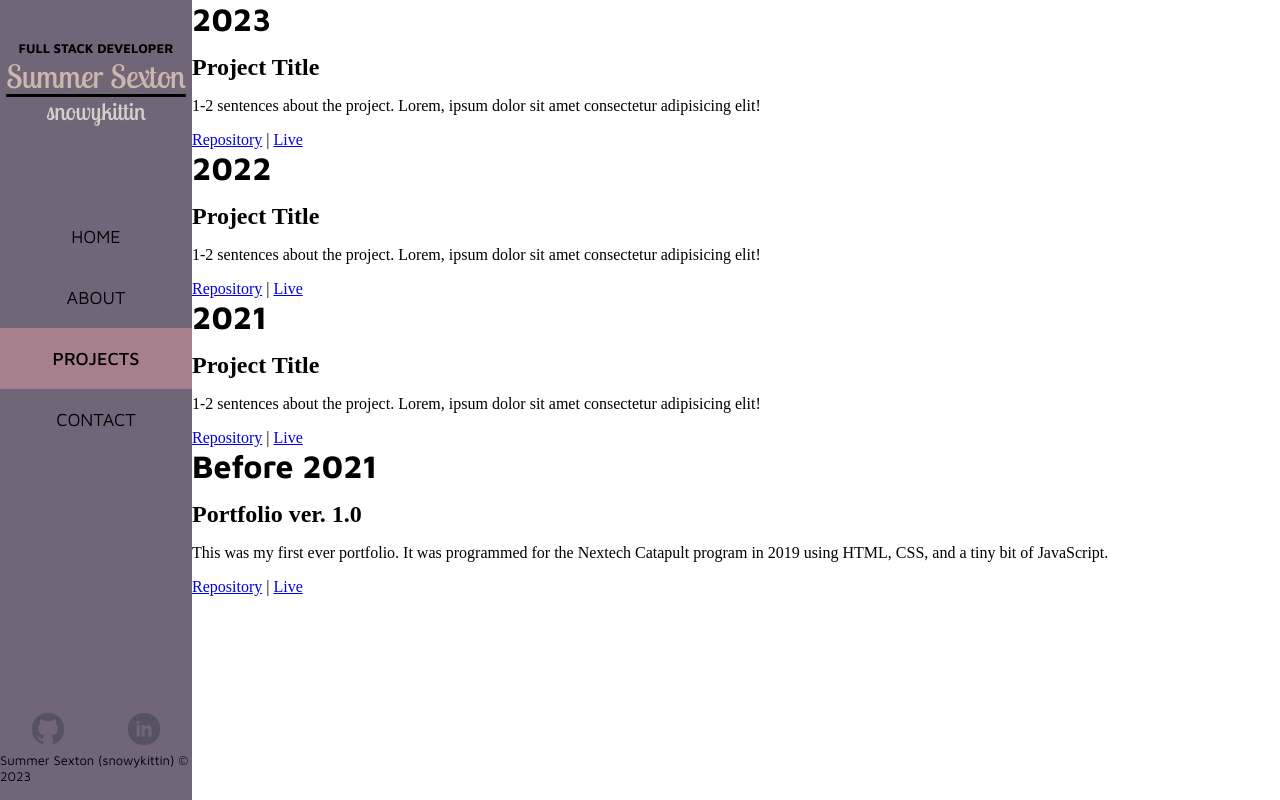
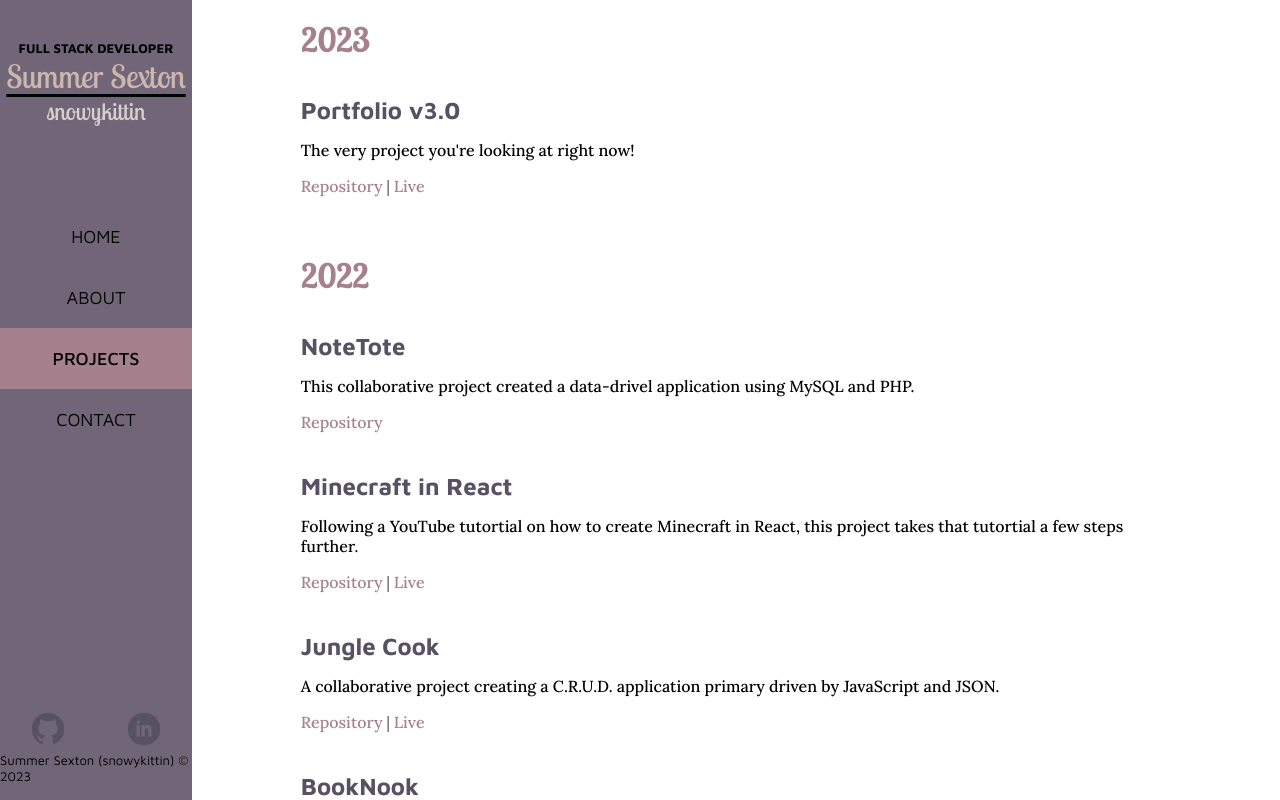
Before and after one commit to snowykittin/snowykittin.github.io, a website: page pages/projects.html in a window 1280 px wide. Drawn offline with Linux system fonts and the light colour scheme.

Commit message:
Basic styling of projects

```diff
--- a/pages/projects.html
+++ b/pages/projects.html
@@ -44,10 +44,10 @@
                 <div class="project">
                     <div class="project-img"></div>
                     <div class="project-text">
-                        <h2>Project Title</h2>
-                        <p>1-2 sentences about the project. Lorem, ipsum dolor sit amet consectetur adipisicing elit!
+                        <h2>Portfolio v3.0</h2>
+                        <p>The very project you're looking at right now!
                         </p>
-                        <a href="#">Repository</a> | <a href="#">Live</a>
+                        <a href="https://github.com/snowykittin/2023-portfolio">Repository</a> | <a href="#">Live</a>
                     </div>
                     <div class="project-languages"></div>
                 </div>
@@ -58,40 +58,103 @@
                 <div class="project">
                     <div class="project-img"></div>
                     <div class="project-text">
-                        <h2>Project Title</h2>
-                        <p>1-2 sentences about the project. Lorem, ipsum dolor sit amet consectetur adipisicing elit!
+                        <h2>NoteTote</h2>
+                        <p>This collaborative project created a data-drivel application using MySQL and PHP.
                         </p>
-                        <a href="#">Repository</a> | <a href="#">Live</a>
+                        <a href="https://github.com/snowykittin/notetote">Repository</a>
+                    </div>
+                    <div class="project-languages"></div>
+                </div>
+
+                <div class="project">
+                    <div class="project-img"></div>
+                    <div class="project-text">
+                        <h2>Minecraft in React</h2>
+                        <p>Following a YouTube tutortial on how to create Minecraft in React, this project takes that
+                            tutortial a few steps further.
+                        </p>
+                        <a href="https://github.com/snowykittin/react-minecraft">Repository</a> | <a
+                            href="https://agreeable-meadow-0a232030f.2.azurestaticapps.net/">Live</a>
+                    </div>
+                    <div class="project-languages"></div>
+                </div>
+
+                <div class="project">
+                    <div class="project-img"></div>
+                    <div class="project-text">
+                        <h2>Jungle Cook</h2>
+                        <p>A collaborative project creating a C.R.U.D. application primary driven by JavaScript and
+                            JSON.
+                        </p>
+                        <a href="https://github.com/n315-sarsexto/jungle-cook">Repository</a> | <a
+                            href="https://n315-sarsexto.github.io/jungle-cook/">Live</a>
+                    </div>
+                    <div class="project-languages"></div>
+                </div>
+
+                <div class="project">
+                    <div class="project-img"></div>
+                    <div class="project-text">
+                        <h2>BookNook</h2>
+                        <p>A C.R.U.D. application that also uses the Model-View-Controller method within JavaScript.
+                        </p>
+                        <a href="https://github.com/n315-sarsexto/booknook">Repository</a> | <a
+                            href="https://n315-sarsexto.github.io/booknook/">Live</a>
+                    </div>
+                    <div class="project-languages"></div>
+                </div>
+
+                <div class="project">
+                    <div class="project-img"></div>
+                    <div class="project-text">
+                        <h2>Eventsy</h2>
+                        <p>A prototype come to life of an example events page. This was my first real deep-dive into
+                            SASS instead of pure CSS.
+                        </p>
+                        <a href="https://github.com/n215-sarsexto/eventsy">Repository</a> | <a
+                            href="https://n215-sarsexto.github.io/eventsy/">Live</a>
+                    </div>
+                    <div class="project-languages"></div>
+                </div>
+
+                <div class="project">
+                    <div class="project-img"></div>
+                    <div class="project-text">
+                        <h2>Travel Fly</h2>
+                        <p>Some basic practice with HTML and SASS as I explored a new style of organization for my
+                            programming.
+                        </p>
+                        <a href="https://github.com/n215-sarsexto/travel-fly">Repository</a> | <a
+                            href="https://n215-sarsexto.github.io/travel-fly/">Live</a>
                     </div>
                     <div class="project-languages"></div>
                 </div>
             </div>
             <div class="project-group">
-                <h1>2021</h1>
+                <h1>2021 & Prior</h1>
 
                 <div class="project">
                     <div class="project-img"></div>
                     <div class="project-text">
-                        <h2>Project Title</h2>
-                        <p>1-2 sentences about the project. Lorem, ipsum dolor sit amet consectetur adipisicing elit!
-                        </p>
-                        <a href="#">Repository</a> | <a href="#">Live</a>
-                    </div>
-                    <div class="project-languages"></div>
-                </div>
-            </div>
-            <div class="project-group">
-                <h1>Before 2021</h1>
-
-                <div class="project">
-                    <div class="project-img"></div>
-                    <div class="project-text">
-                        <h2>Portfolio ver. 1.0</h2>
+                        <h2>Portfolio v.1.0</h2>
                         <p>This was my first ever portfolio. It was programmed for the Nextech Catapult program in 2019
                             using HTML, CSS, and a tiny bit of JavaScript.
                         </p>
                         <a href="https://github.com/snowykittin/snowykittin.github.io">Repository</a> | <a
                             href="https://snowykittin.github.io/">Live</a>
+                    </div>
+                    <div class="project-languages"></div>
+                </div>
+
+                <div class="project">
+                    <div class="project-img"></div>
+                    <div class="project-text">
+                        <h2>Carel Associates</h2>
+                        <p>One of my first projects for a client, this was made for Carel Associates, a non-profit that
+                            was based in Indianapolis.
+                        </p>
+                        <a href="https://github.com/snowykittin/carel">Repository</a> | <a
+                            href="https://walkercompsci.github.io/carel/">Live</a>
                     </div>
                     <div class="project-languages"></div>
                 </div>
--- a/scss/projects/projects.scss
+++ b/scss/projects/projects.scss
@@ -1,7 +1,34 @@
 .projects{
-    width: 100%;
+    height: 100vh;
+    overflow-y: scroll;
 
     h1{
-        font-family: 'Maven Pro', serif;
+        font-family: 'Lobster Two', cursive;
+        color: $pink;
+    }
+
+    .project-group{
+        width: 80%;
+        margin: auto;
+        padding: 20px 0px;
+
+        .project{
+            padding: 20px 0px;
+
+            .project-text{
+                h2{
+                    font-family: 'Maven Pro', serif;
+                    color: $dark-purple;
+                }
+                p{
+                    font-family: 'Lora', serif;
+                }
+                a{
+                    text-decoration: none;
+                    font-family: 'Lora', serif;
+                    color: $pink;
+                }
+            }
+        }
     }
 }
--- a/scss/structure.scss
+++ b/scss/structure.scss
@@ -12,6 +12,6 @@ h1, h2, h3, h4, h5, h6, p {
 }
 
 #app{
-    width: 85vw;
-    margin-left: 15vw;
+    width: 85%;
+    margin-left: 15%;
 }
```
Also changed, not shown: pages/about.html (+0 -1 lines), css/styles.css, 1 other file.
